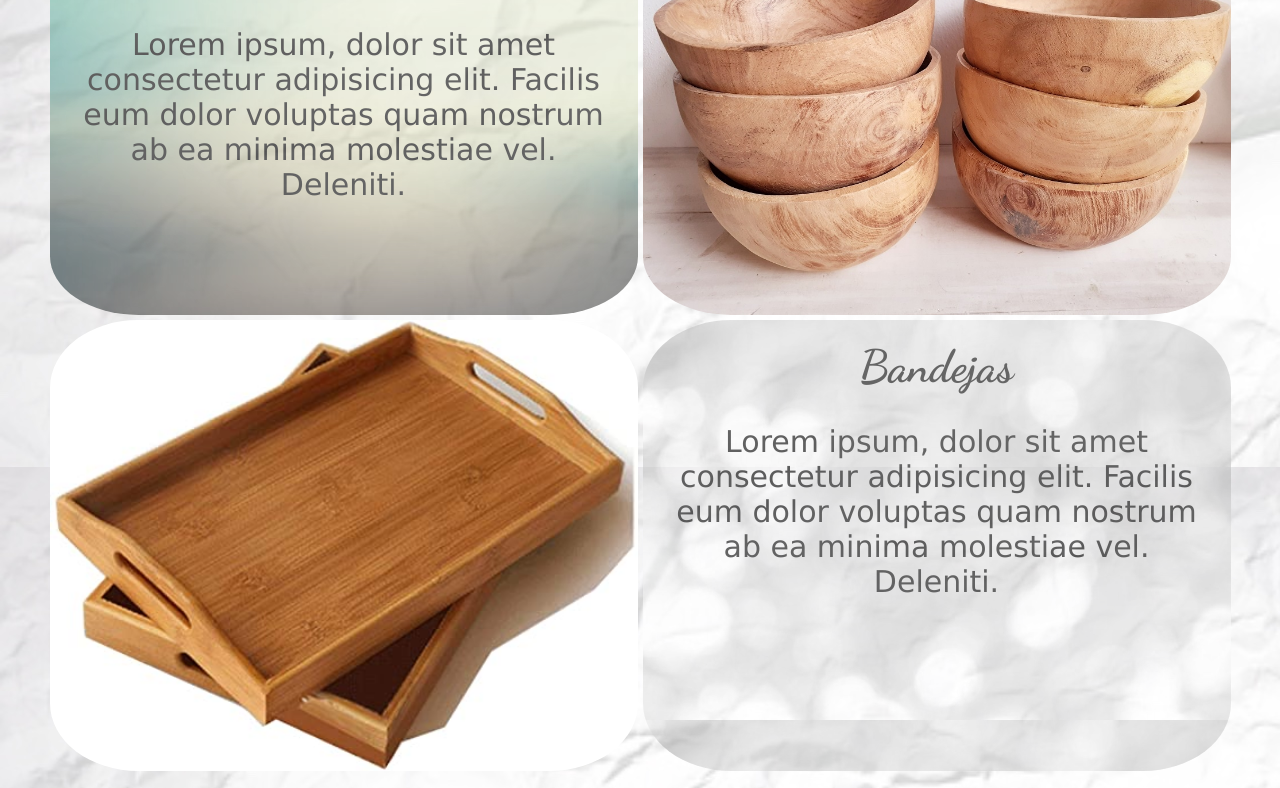
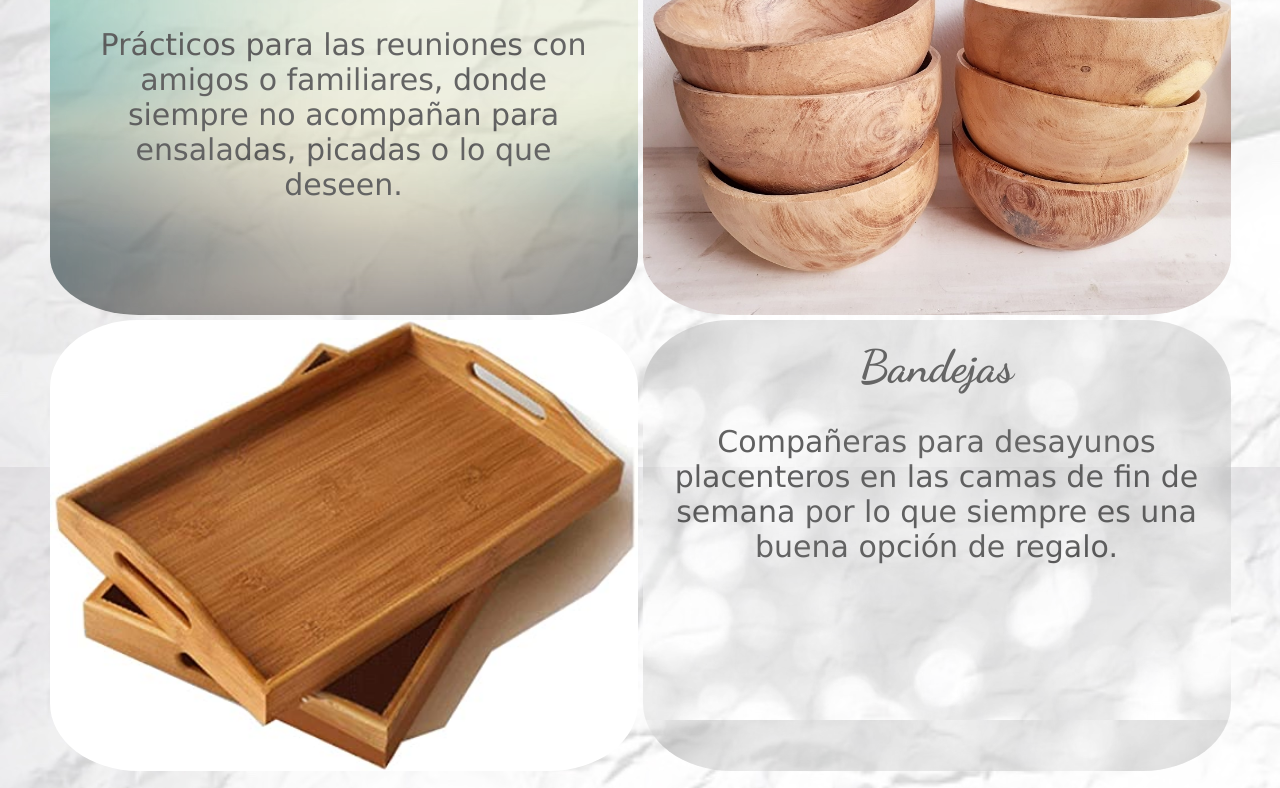
Before and after one commit to SolanaJacquemin/Tpfront, a plain HTML site: page productos.html in a window 1280 px wide. Shown: the part 658-1446 px from the top of the page. Drawn offline with nearby package versions, Linux system fonts and the light colour scheme; a web font is replaced by a local one.

Commit message:
Se escriben los parrafos que antes estaban en latin

```diff
--- a/productos.html
+++ b/productos.html
@@ -71,7 +71,7 @@
                 <div class="grid-item4">
                     <h3>Cuencos</h3>
                     <p class="margentexto">
-                        Lorem ipsum, dolor sit amet consectetur adipisicing elit. Facilis eum dolor voluptas quam nostrum ab ea minima molestiae vel. Deleniti.
+                        Prácticos para las reuniones con amigos o familiares, donde siempre no acompañan para ensaladas, picadas o lo que deseen.
                     </p>
                 </div>
                 <!--
@@ -87,7 +87,7 @@
                 <div class="grid-item6">
                     <h3>Bandejas</h3>
                     <p class="margentexto">
-                        Lorem ipsum, dolor sit amet consectetur adipisicing elit. Facilis eum dolor voluptas quam nostrum ab ea minima molestiae vel. Deleniti.
+                        Compañeras para desayunos placenteros en las camas de fin de semana por lo que siempre es una buena opción de regalo.
                     </p>
                 </div>
             </div>
```
Also changed, not shown: nosotros.html (+1 -1 lines).
